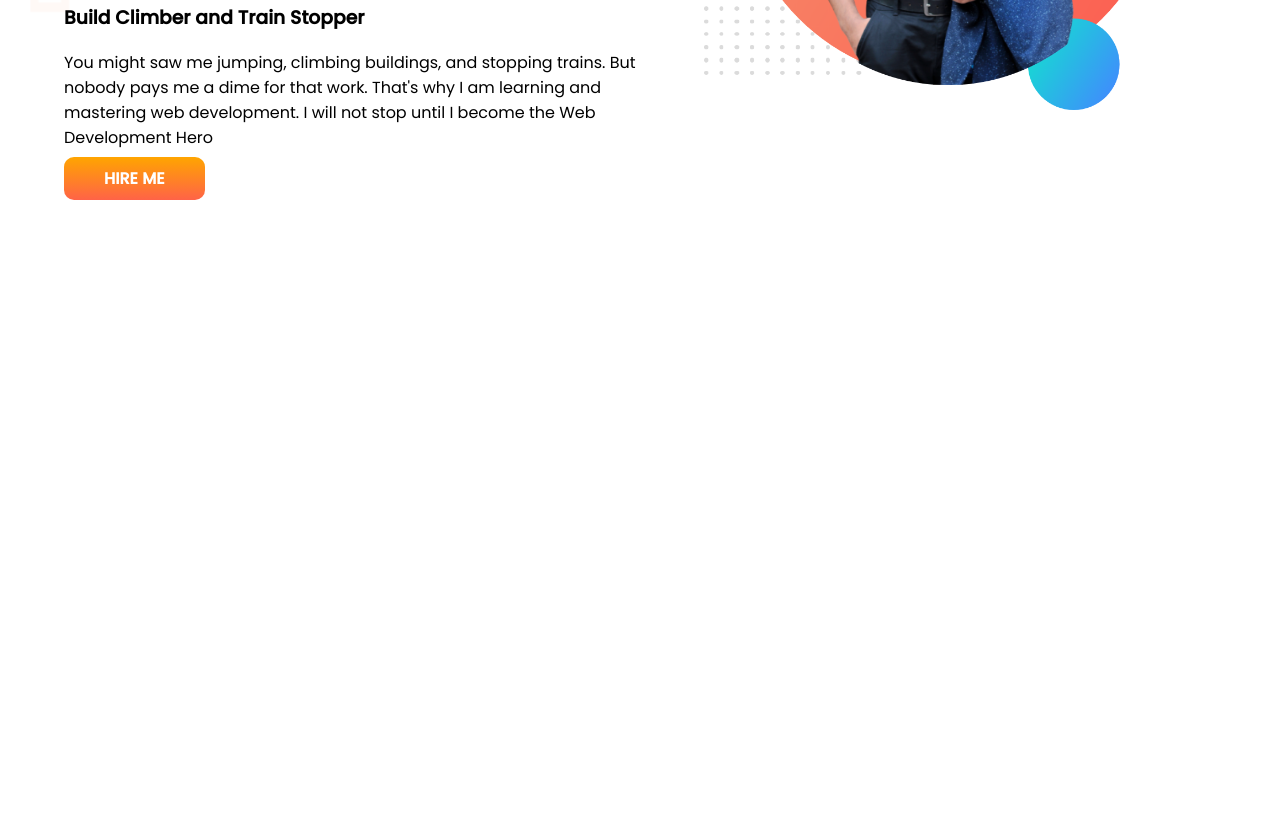
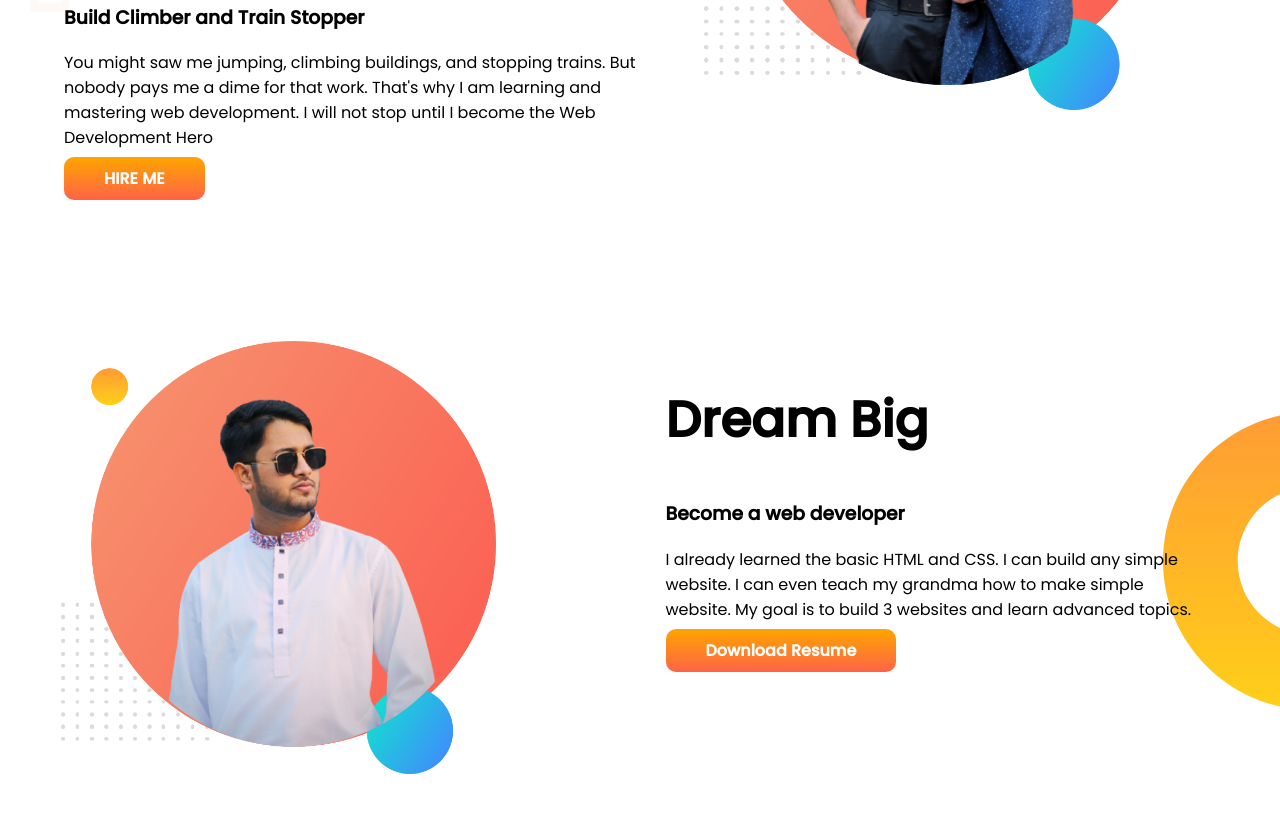
Before and after one commit to mufassir-mahmud/developer-prec-protfolio, a plain HTML site: page index.html in a window 1280 px wide. Shown: the part 347-1160 px from the top of the page. Before the commit the page ends 800 px from the top, so only its background shows below. Drawn offline with Linux system fonts and the light colour scheme.

Commit message:
third commit

```diff
--- a/index.html
+++ b/index.html
@@ -23,6 +23,18 @@
                 <img src="img/my-bg.png" alt="">
             </div>
     </section>
+    <section class="second-header">
+        <div class="half-width">
+            <img src="img/my-bg (1).png" alt="">
+        </div>
+        <div class="half-width">
+            <h1>Dream Big</h1>
+            <h3>Become a web developer</h3>
+            <p>I already learned the basic HTML and CSS. I can build any simple website. I can even teach my grandma how to make simple website. My goal is to build 3 websites and learn advanced topics.</p>
+            <a class="hire-btn" href="https://www.linkedin.com/" target="_blank">Download Resume</a>
+        </div>
+
+    </section>
 
 
 </body>
--- a/style.css
+++ b/style.css
@@ -11,6 +11,7 @@ h1{
 }
 section{
     display: flex;
+    margin-bottom: 150px;
 }
 .half-width{
     width: 50%;
@@ -31,3 +32,10 @@ section{
     background-image: url(img/top-banner.png);
     background-repeat: no-repeat;
 }
+.second-header{
+    background-image: url(img/dream-bg.png) ;
+    background-repeat: no-repeat;
+    background-position: right;
+    padding-right: 70px;
+
+}
```
